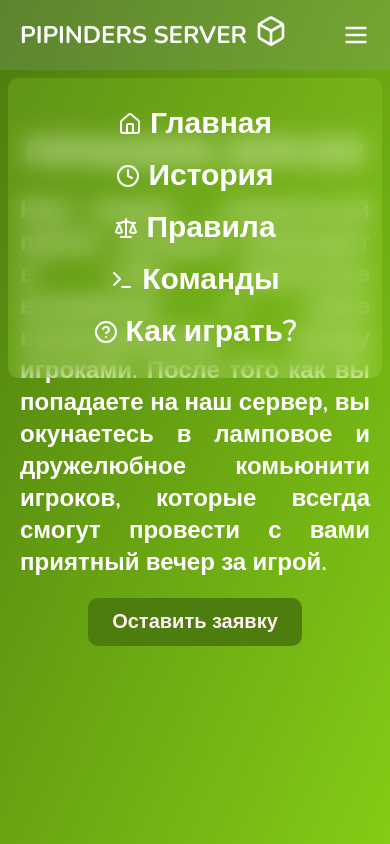
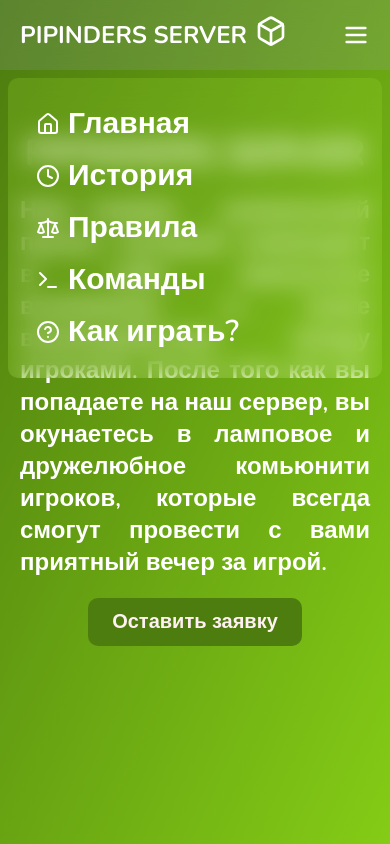
Before and after one commit to MrAbragadabra/pipinders, a Next.js app: page / in a window 390 px wide. Both pictures are taken after a click on the icon 356 px from the left and 35 px from the top of the page. Built offline with nearby package versions, Linux system fonts and the light colour scheme.

Commit message:
menu to left

```diff
--- a/src/components/shared/header.tsx
+++ b/src/components/shared/header.tsx
@@ -89,7 +89,7 @@ export const Header: React.FC<Props> = ({ className }) => {
 			{isClick && (
 				<div className='absolute w-full z-10 px-2 mt-2'>
 					<div className='lg:hidden bg-lime-400 bg-opacity-20 backdrop-blur-md flex-col p-7 items-center justify-center text-center text-white text-3xl font-semibold rounded-md'>
-						<div className='flex items-center gap-2 w-full justify-center'>
+						<div className='flex items-center gap-2 w-full justify-left'>
 							<House color='#ffffff' size={24} />
 							<Link
 								onClick={clickOnLink}
@@ -100,7 +100,7 @@ export const Header: React.FC<Props> = ({ className }) => {
 							</Link>
 						</div>
 
-						<div className='flex items-center gap-2 w-full justify-center mt-4'>
+						<div className='flex items-center gap-2 w-full justify-left mt-4'>
 							<Clock color='#ffffff' size={24} />
 							<Link
 								onClick={clickOnLink}
@@ -111,7 +111,7 @@ export const Header: React.FC<Props> = ({ className }) => {
 							</Link>
 						</div>
 
-						<div className='flex items-center gap-2 w-full justify-center mt-4'>
+						<div className='flex items-center gap-2 w-full justify-left mt-4'>
 							<Scale color='#ffffff' size={24} />
 							<Link
 								onClick={clickOnLink}
@@ -122,7 +122,7 @@ export const Header: React.FC<Props> = ({ className }) => {
 							</Link>
 						</div>
 
-						<div className='flex items-center gap-2 w-full justify-center mt-4'>
+						<div className='flex items-center gap-2 w-full justify-left mt-4'>
 							<Terminal color='#ffffff' size={24} />
 							<Link
 								onClick={clickOnLink}
@@ -133,7 +133,7 @@ export const Header: React.FC<Props> = ({ className }) => {
 							</Link>
 						</div>
 
-						<div className='flex items-center gap-2 w-full justify-center mt-4'>
+						<div className='flex items-center gap-2 w-full justify-left mt-4'>
 							<CircleHelp color='#ffffff' size={24} />
 							<Link
 								onClick={clickOnLink}
```
